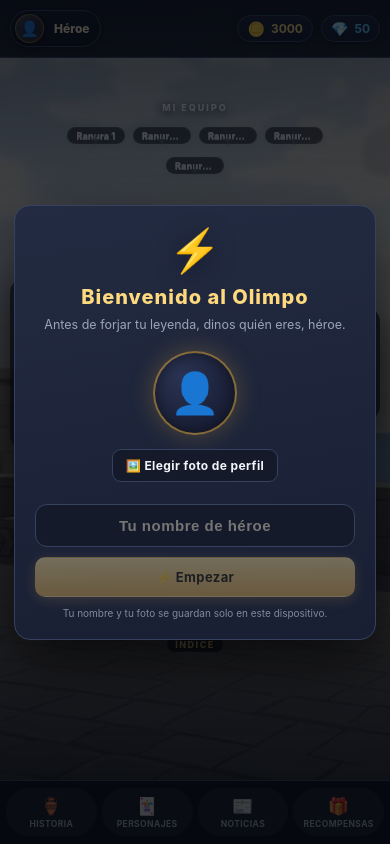
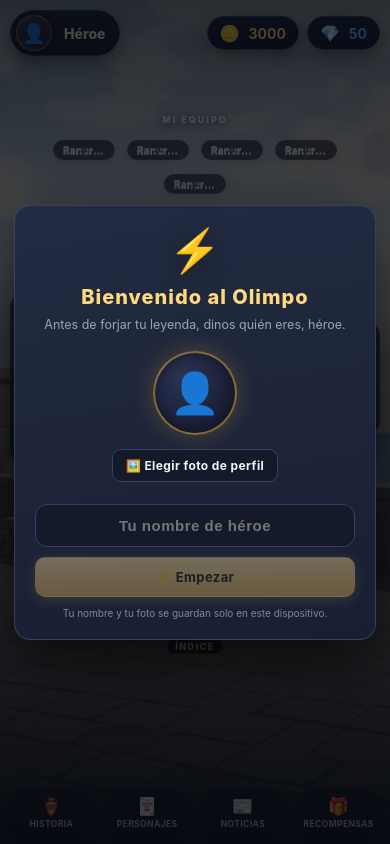
Before and after one commit to Dvskked/Olympus-Unbound, a website: page index.html in a window 390 px wide. Both pictures are taken after a click on the button "🎮 Jugar". Drawn offline with Linux system fonts and the light colour scheme; grey boxes are pictures that could not be loaded.

Commit message:
Add files via upload

```diff
--- a/css/style.css
+++ b/css/style.css
@@ -2101,11 +2101,12 @@ body {
 ::-webkit-scrollbar-thumb { background: #2b3350; }
 ::selection { background: rgba(240, 179, 54, 0.45); color: #fff; }
 
-/* ----- Barra superior ----- */
+/* ----- Barra superior: flotante (sin barra de fondo) ---------- */
 #topbar {
-  background: linear-gradient(180deg, rgba(14, 18, 32, 0.97), rgba(14, 18, 32, 0.9));
-  border-bottom: 1px solid var(--line);
-  backdrop-filter: blur(10px);
+  background: none;
+  border-bottom: none;
+  backdrop-filter: none;
+  padding: 18px clamp(14px, 3vw, 28px);
 }
 .logo {
   background: linear-gradient(120deg, #ffe9a8, var(--gold2) 40%, #ffd27a 62%, #aee4ff 140%);
@@ -2116,8 +2117,12 @@ body {
   background: linear-gradient(180deg, #1b2138, #141a2e);
   border-color: var(--line);
   color: var(--text);
-  box-shadow: 0 2px 10px rgba(0, 0, 0, 0.4);
-}
+  box-shadow: 0 6px 18px rgba(0, 0, 0, 0.45);
+  padding: 9px 20px;
+  font-size: 16px;
+  gap: 9px;
+}
+.chip .ic { font-size: 18px; }
 .chip.gold-chip { color: var(--gold2); }
 .chip.gem-chip { color: var(--blue); }
 
@@ -2126,37 +2131,40 @@ body {
   background: linear-gradient(180deg, rgba(18, 24, 42, 0.92), rgba(12, 16, 29, 0.92));
   border-color: var(--line);
   color: var(--text);
-  box-shadow: 0 2px 10px rgba(0, 0, 0, 0.45);
-}
-.user-hud:hover { border-color: var(--gold); box-shadow: 0 0 16px rgba(240, 179, 54, 0.35); }
+  box-shadow: 0 6px 18px rgba(0, 0, 0, 0.45);
+  gap: 12px;
+  padding: 5px 18px 5px 6px;
+}
+.user-hud:hover { border-color: var(--gold); box-shadow: 0 6px 18px rgba(0, 0, 0, 0.5), 0 0 16px rgba(240, 179, 54, 0.35); }
 .uh-avatar {
+  width: 44px; height: 44px; font-size: 22px;
   background: radial-gradient(circle at 32% 28%, #2a3352, #12162a);
   border-color: rgba(240, 179, 54, 0.45);
   box-shadow: inset 0 0 10px rgba(240, 179, 54, 0.22), 0 2px 8px rgba(0, 0, 0, 0.45);
 }
-.uh-name { color: #f4e9c8; }
-
-/* ----- Menú inferior: óvalos oscuros ---------- */
+.uh-name { color: #f4e9c8; font-size: 16px; max-width: 20ch; }
+
+/* ----- Menú inferior: óvalos flotantes, sin barra de fondo ---------- */
 #tabs {
   transform: translateX(-50%);
-  background: rgba(9, 13, 23, 0.97);
-  border-top: 1px solid var(--line);
-  backdrop-filter: blur(10px);
+  background: none;
+  border-top: none;
+  backdrop-filter: none;
   justify-content: center;
-  gap: 8px;
-  padding: 8px 8px calc(9px + env(safe-area-inset-bottom));
+  gap: 10px;
+  padding: 4px 8px calc(12px + env(safe-area-inset-bottom));
   transition: transform 0.28s ease, opacity 0.28s ease;
 }
 #tabs.menu-hidden { transform: translateX(-50%) translateY(130%); opacity: 0; pointer-events: none; }
 #tabs .tab {
   flex: 0 1 auto; width: 88px; min-width: 0;
-  background: rgba(255, 255, 255, 0.05);
+  background: rgba(10, 14, 24, 0.5);
   border: 1px solid transparent;
   border-radius: 999px;
-  padding: 8px 6px 7px;
+  padding: 9px 6px 8px;
   color: var(--dim);
   letter-spacing: 0.4px;
-  box-shadow: none;
+  box-shadow: 0 4px 12px rgba(0, 0, 0, 0.3);
   transition: transform 0.22s ease, box-shadow 0.22s ease, background 0.22s ease,
               color 0.22s ease, border-color 0.22s ease;
 }
@@ -2183,7 +2191,7 @@ body {
   background: linear-gradient(180deg, rgba(10, 14, 24, 0.42), rgba(10, 14, 24, 0.05) 30%,
               rgba(10, 14, 24, 0.3) 55%, rgba(10, 14, 24, 0.6) 80%, rgba(10, 14, 24, 0.95) 100%);
 }
-.home-body { gap: 10px; padding: 8px clamp(6px, 1.6vw, 10px) 6px; }
+.home-body { gap: 10px; padding: 8px clamp(6px, 1.6vw, 10px) 6px; top: 88px; }
 .home-team { grid-column: 2; grid-row: 1 / 3; align-self: center; text-align: center; }
 .home-team-title { color: rgba(244, 247, 253, 0.95); text-shadow: 0 2px 8px rgba(0, 0, 0, 0.85); }
 .home-merk { grid-column: 1; grid-row: 2; justify-self: start; align-self: center; margin-left: clamp(4px, 1.2vw, 14px); }
@@ -2214,7 +2222,7 @@ body {
 @keyframes iconFloat { 0%, 100% { transform: translateY(0); } 50% { transform: translateY(-5px); } }
 
 .idx-book {
-  width: clamp(84px, 11vw, 112px); aspect-ratio: 1;
+  width: clamp(64px, 8vw, 82px); aspect-ratio: 1;
   border-radius: 50%; background: none; border: none; box-shadow: none; padding: 0; margin: 0;
 }
 .idx-img {
@@ -2236,20 +2244,21 @@ body {
 }
 
 /* ----- Fichas de «Mi Equipo» ---- */
-.hub-squad { flex-wrap: wrap; row-gap: 12px; max-width: 380px; margin: 0 auto; }
-.hub-hero { width: 66px; gap: 4px; }
+.hub-squad { flex-wrap: wrap; row-gap: 14px; max-width: 440px; margin: 0 auto; }
+.hub-hero { width: 74px; gap: 5px; }
 .hub-hero .hu-disc {
-  width: 58px; height: 58px;
+  width: 66px; height: 66px;
   background: radial-gradient(circle at 34% 28%, rgba(255, 255, 255, 0.1), transparent 55%), #0d1120;
   border-color: var(--line);
   box-shadow: 0 10px 22px rgba(0, 0, 0, 0.55), 0 0 14px rgba(0, 0, 0, 0.4);
 }
-.hub-hero::before { top: -5px; left: -5px; width: 68px; height: 68px; }
-.hub-hero .hu-lvl { background: rgba(8, 10, 18, 0.92); border-color: #2a3352; color: var(--gold2); }
+.hub-hero::before { top: -5px; left: -5px; width: 76px; height: 76px; }
+.hub-hero .hu-lvl { background: rgba(8, 10, 18, 0.92); border-color: #2a3352; color: var(--gold2); font-size: 9px; padding: 2px 8px; }
 .hub-hero .hu-name {
   background: rgba(9, 12, 22, 0.72);
   border-color: rgba(255, 255, 255, 0.08);
   color: var(--text);
+  font-size: 11px; max-width: 82px; padding: 3px 9px;
 }
 .hub-hero.empty .hu-disc { border-style: dashed; border-color: #3a4468; background: rgba(13, 17, 32, 0.45); }
 .hub-hero.empty .hu-plus { color: #5a6280; }
@@ -2323,7 +2332,7 @@ body {
     min-height: 100%;
     display: flex; flex-wrap: wrap; justify-content: space-between; align-items: center;
     gap: 16px 8px;
-    padding: 74px 10px calc(160px + env(safe-area-inset-bottom));
+    padding: 92px 10px calc(160px + env(safe-area-inset-bottom));
   }
   .home-team { grid-column: auto; grid-row: auto; flex: 1 1 100%; }
   .home-merk { grid-column: auto; grid-row: auto; flex: 0 1 47%; width: auto; min-width: 120px; margin: 0; }
@@ -2337,24 +2346,25 @@ body {
 
 @media (max-width: 560px) {
   #topbar { padding: 10px 10px; }
-  .user-hud { max-width: 52vw; padding: 3px 10px 3px 4px; }
-  .uh-name { max-width: 12ch; font-size: 12px; }
-  .uh-avatar { width: 29px; height: 29px; font-size: 15px; }
-  .chip { padding: 4px 9px; font-size: 12px; }
-  .home-body { gap: 14px 8px; padding: 60px 10px calc(150px + env(safe-area-inset-bottom)); }
+  .user-hud { max-width: 56vw; padding: 4px 14px 4px 5px; }
+  .uh-name { max-width: 12ch; font-size: 14px; }
+  .uh-avatar { width: 36px; height: 36px; font-size: 19px; }
+  .chip { padding: 6px 12px; font-size: 14px; }
+  .chip .ic { font-size: 16px; }
+  .home-body { gap: 14px 8px; padding: 74px 10px calc(150px + env(safe-area-inset-bottom)); }
   .home-team-title { font-size: 9px; letter-spacing: 2px; margin-bottom: 6px; }
   .hub-squad { max-width: 300px; row-gap: 9px; padding: 4px; }
-  .hub-hero { width: 58px; }
-  .hub-hero .hu-disc { width: 50px; height: 50px; }
-  .hub-hero::before { width: 60px; height: 60px; top: -5px; left: -5px; }
+  .hub-hero { width: 66px; }
+  .hub-hero .hu-disc { width: 58px; height: 58px; }
+  .hub-hero::before { width: 68px; height: 68px; top: -5px; left: -5px; }
   .hub-hero .card-emo { font-size: 22px; }
   .hub-hero .hu-plus { font-size: 22px !important; top: 2px !important; }
-  .hub-hero .hu-lvl { font-size: 7px; padding: 1px 6px; }
-  .hub-hero .hu-name { font-size: 9px; max-width: 58px; }
+  .hub-hero .hu-lvl { font-size: 8px; padding: 1px 7px; }
+  .hub-hero .hu-name { font-size: 10px; max-width: 62px; }
   .home-merk, .home-camp { flex-basis: 47%; }
   .home-card { border-radius: 16px; }
   .hc-img { width: clamp(72px, 21vw, 92px); height: clamp(72px, 21vw, 92px); }
-  .idx-book { width: clamp(72px, 21vw, 92px); }
+  .idx-book { width: clamp(58px, 19vw, 76px); }
   .hc-t { font-size: 13px; }
   .hc-d { display: none; }
   .idx-lb { font-size: 9px; padding: 2px 8px; }
```
